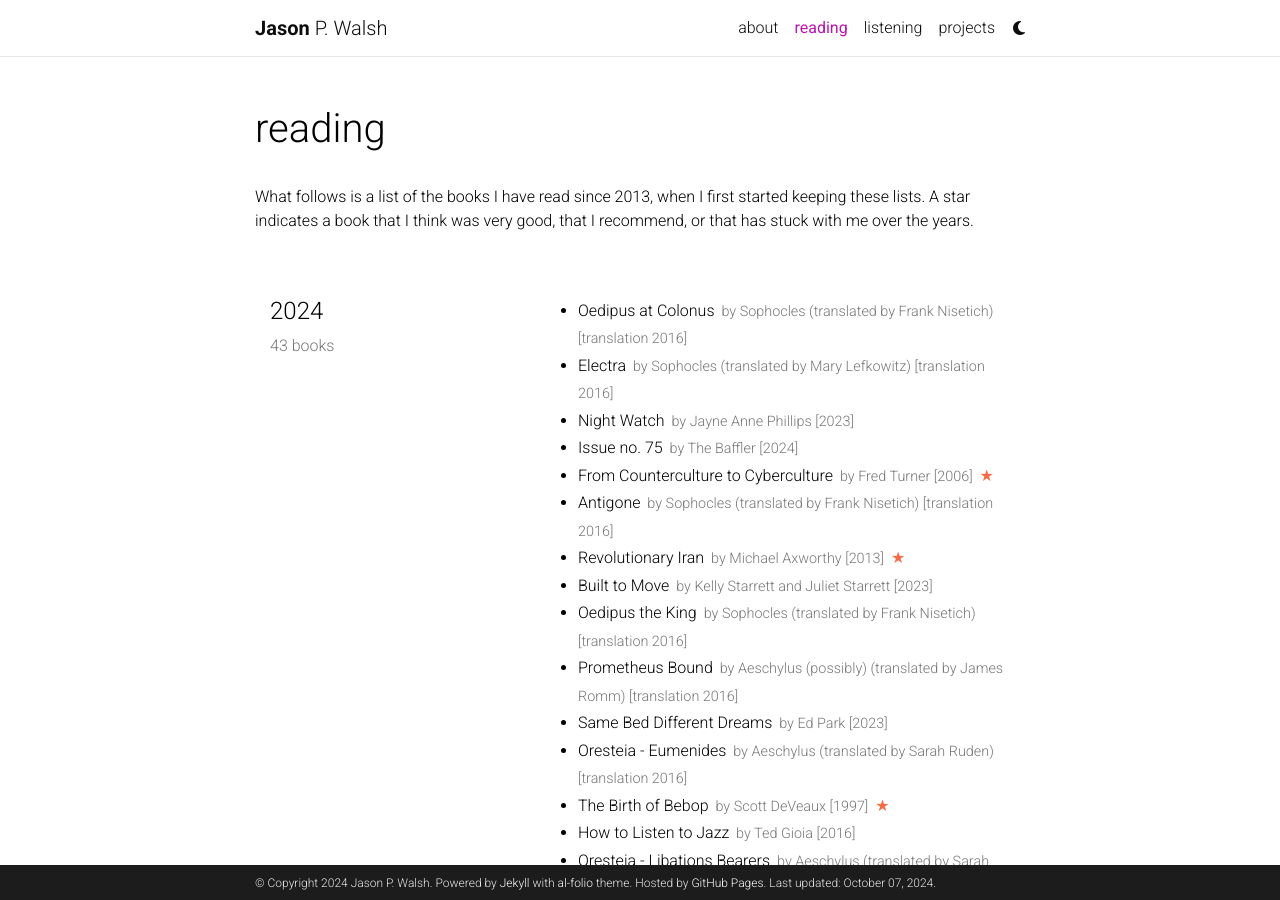
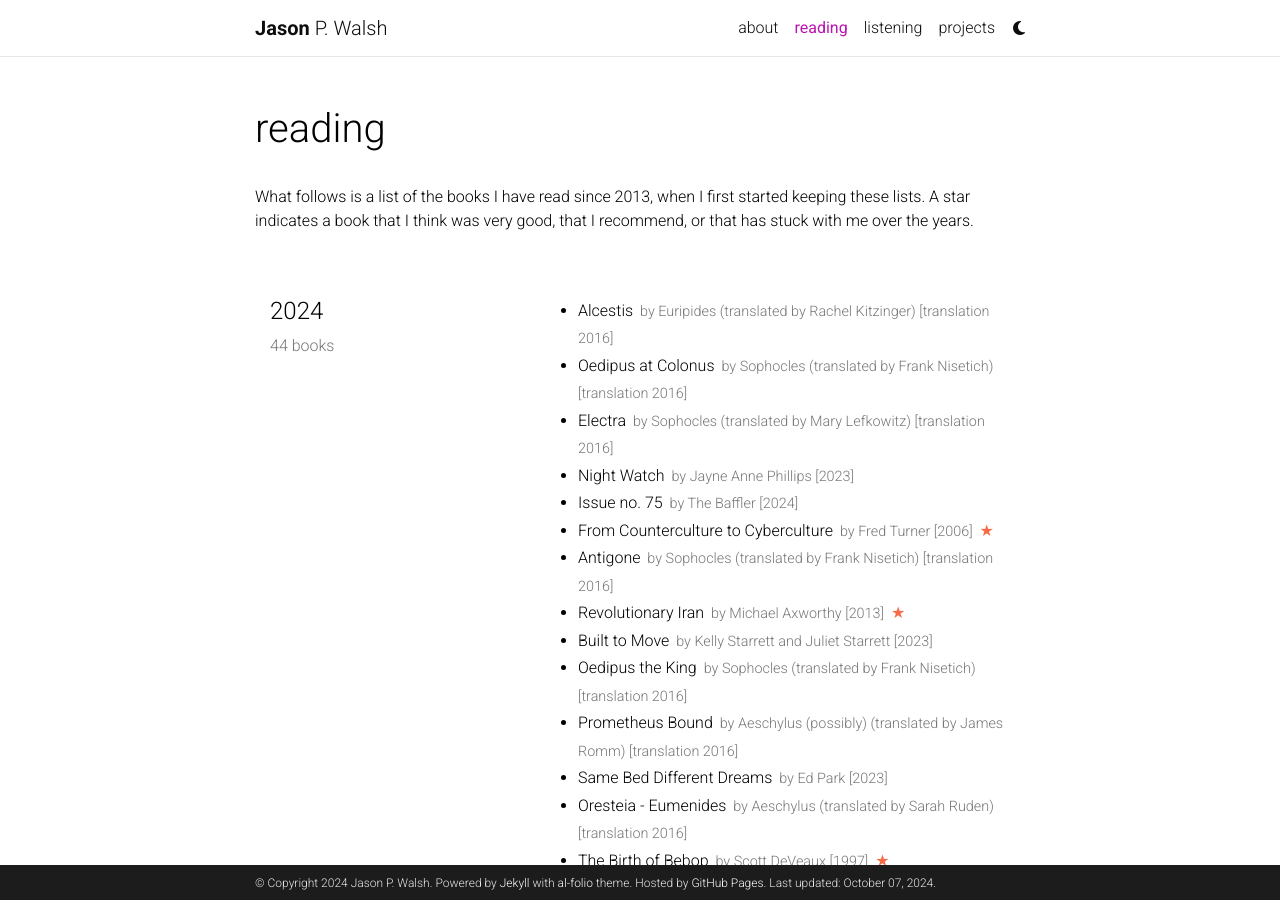
Before and after one commit to jwals23/jwals23.github.io, a Jekyll site: the page built from _pages/reading.md, in a window 1280 px wide and 900 px high. Built offline with Jekyll 4.4.1, drawn with Linux system fonts in a browser that asks for light colours; comment, search, counter and statistics services are not loaded; a style sheet for code colours, icons or effects is not loaded.

Commit message:
Update reading.yml

```diff
--- a/_data/reading.yml
+++ b/_data/reading.yml
@@ -1,6 +1,10 @@
 list:
   - year: "2024"
     books:
+      - title: Alcestis
+        author: Euripides (translated by Rachel Kitzinger)
+        year: translation 2016
+
       - title: Oedipus at Colonus
         author: Sophocles (translated by Frank Nisetich)
         year: translation 2016
```
